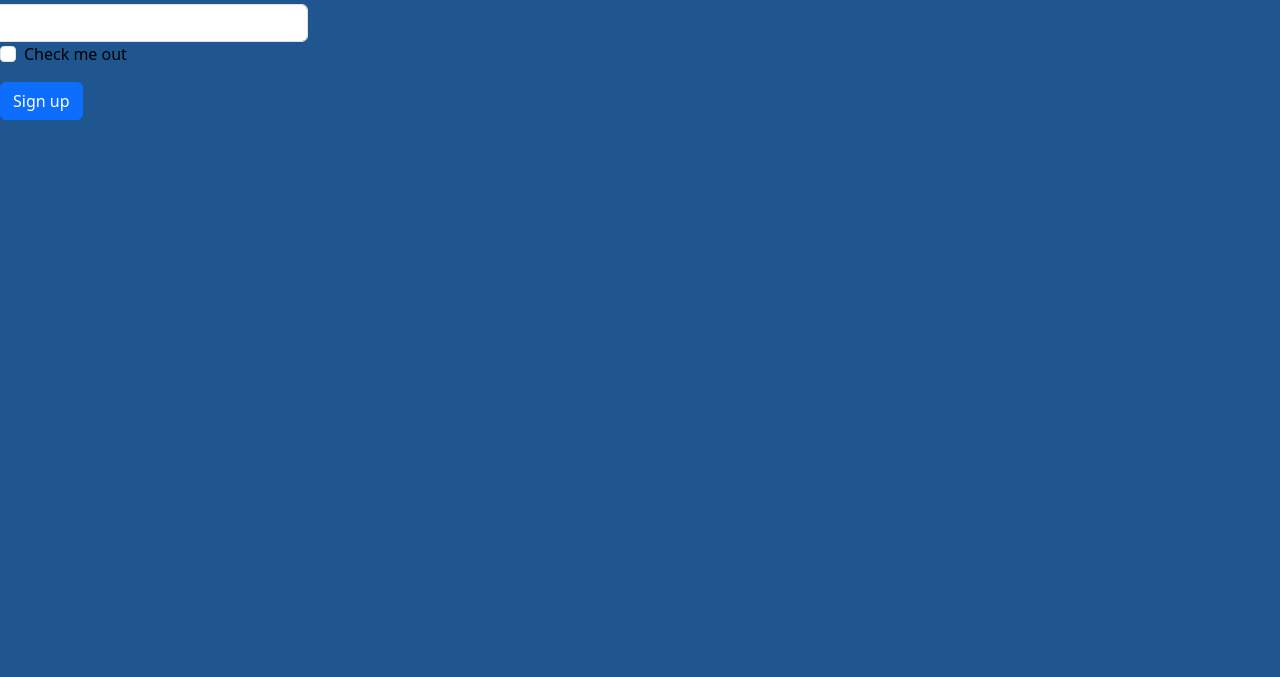
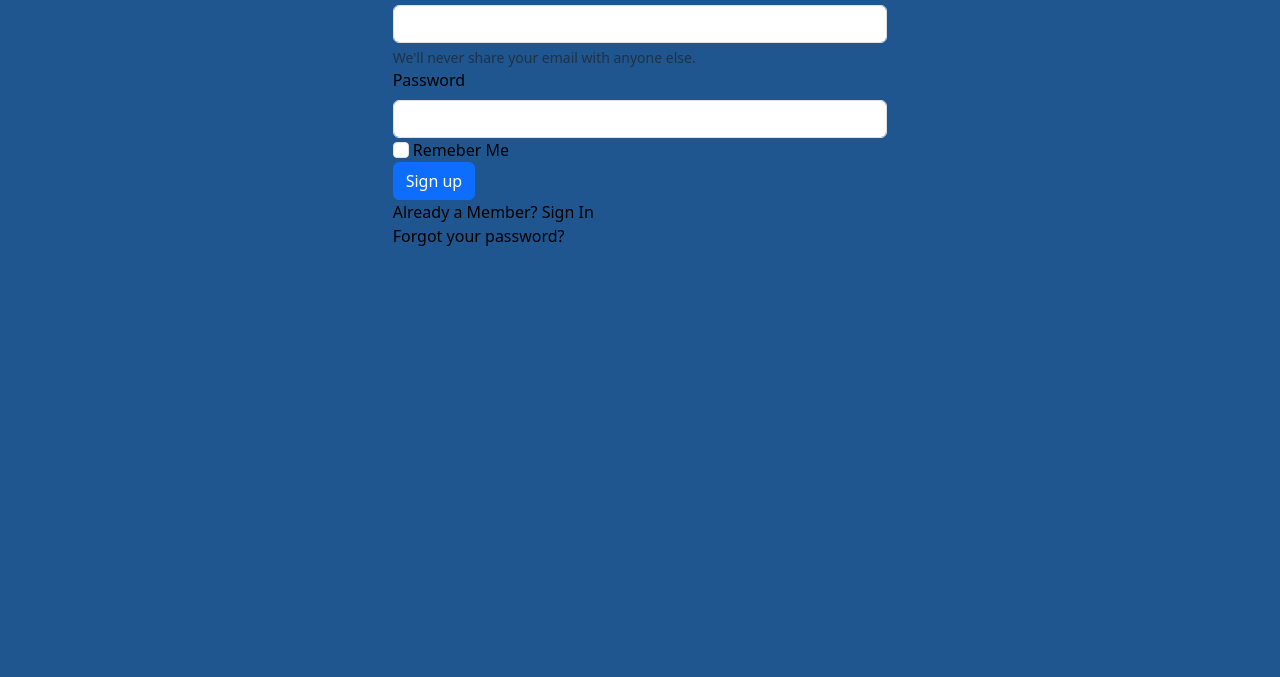
Before and after one commit to Suikurx/Night-Channel, a website: page html/signup.html in a window 1280 px wide. Shown: the part 123-800 px from the top of the page. Drawn offline with nearby package versions, Linux system fonts and the light colour scheme.

Commit message:
center aligned form

```diff
--- a/html/signup.html
+++ b/html/signup.html
@@ -12,22 +12,37 @@
     <script src="https://cdn.jsdelivr.net/npm/bootstrap@5.3.0-alpha1/dist/js/bootstrap.bundle.min.js" integrity="sha384-w76AqPfDkMBDXo30jS1Sgez6pr3x5MlQ1ZAGC+nuZB+EYdgRZgiwxhTBTkF7CXvN" crossorigin="anonymous"></script>
 
     <body>
+
+      <div class="row justify-content-md-center mt-3 mx-2">
+        <div class="col col-md-5 mt-2 mx-2 p-3">
+      <h1>Registration</h1>
         <form>
-            <div class="row d-flex align-items-center justify-content-center">
+            <div>
               <label for="exampleInputEmail1" class="form-label">Email address</label>
               <input type="email" class="form-control" id="validateEmail" aria-describedby="emailHelp">
               <div id="emailHelp" class="align-items-center form-text">We'll never share your email with anyone else.</div>
             </div>
-            <div class="row col-3 d-flex align-items-center justify-content-center">
+            <div>
               <label for="exampleInputPassword1" class="form-label">Password</label>
               <input type="password" class="form-control" id="exampleInputPassword1">
             </div>
-            <div class="mb-3 form-check">
+            <div>
               <input type="checkbox" class="form-check-input" id="exampleCheck1">
-              <label class="form-check-label" for="exampleCheck1">Check me out</label>
+              <label class="form-check-label" for="exampleCheck1">Remeber Me</label>
             </div>
             <button type="submit" class="btn btn-primary">Sign up</button>
           </form>
+        <div class="justify-content-center">
+          <a class="nav-link" href="signIn.html">Already a Member? Sign In</a>
+          <a class="nav-link" href="forgotPassword.html">Forgot your password?</a>
+        </div>
+        </div>
+      </div>
+
+
+
+
+
 
     </body>
 </html>
```
